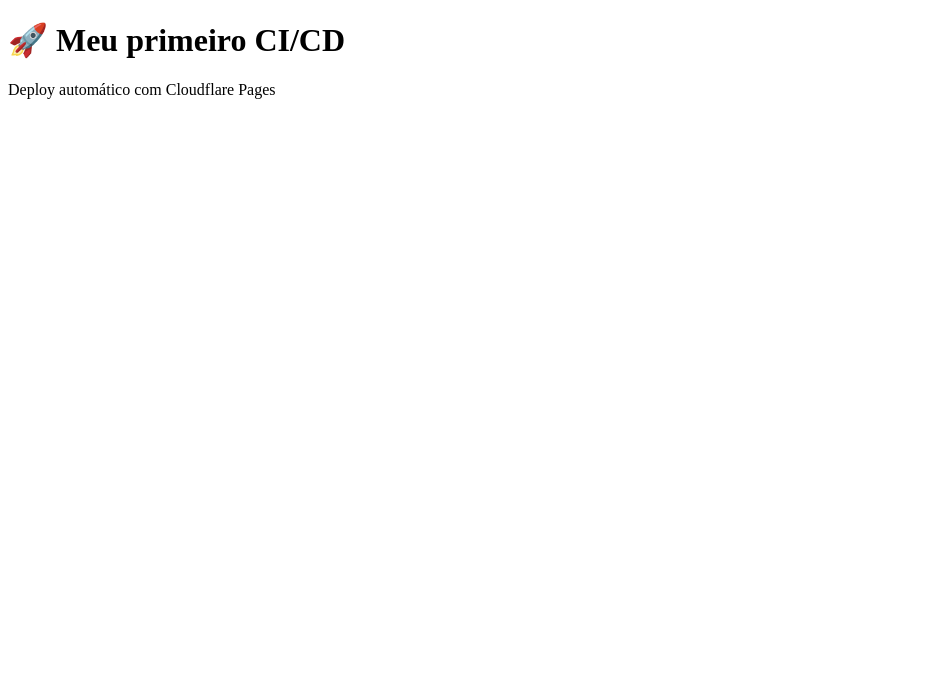
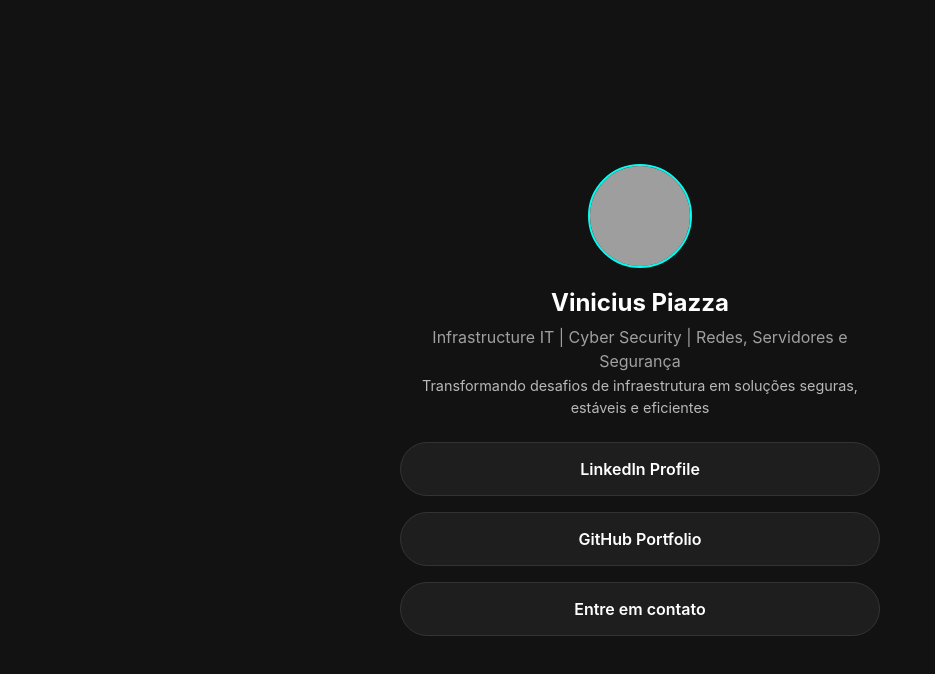
Before and after one commit to vinicius-piazza/meu-site-devops, a plain HTML site: page index.html in a window 1280 px wide. Shown: the whole page, without its empty margins (0-935 px from the left). Drawn offline with Linux system fonts and the light colour scheme; grey boxes are pictures that could not be loaded.

Commit message:
Atualizando meu site

```diff
--- a/index.html
+++ b/index.html
@@ -1,10 +1,117 @@
 <!DOCTYPE html>
-<html>
+<html lang="en">
 <head>
-<title>DevOps na prática</title>
+    <meta charset="UTF-8">
+    <meta name="viewport" content="width=device-width, initial-scale=1.0">
+    <title>My Personal Links</title>
+    <style>
+        /* Base styles */
+        body {
+            font-family: -apple-system, BlinkMacSystemFont, "Segoe UI", Roboto, Helvetica, Arial, sans-serif;
+            background-color: #121212;
+            color: #ffffff;
+            margin: 0;
+            padding: 40px 20px;
+            display: flex;
+            justify-content: center;
+            align-items: center;
+            min-height: 100vh;
+            box-sizing: border-box;
+        }
+
+        /* Container for the content */
+        .container {
+            width: 100%;
+            max-width: 480px;
+            text-align: center;
+        }
+
+        /* Profile image placeholder */
+        .profile-img {
+            width: 100px;
+            height: 100px;
+            border-radius: 50%;
+            background-color: #333;
+            margin-bottom: 16px;
+            object-fit: cover;
+            border: 2px solid #00fff2;
+        }
+
+        /* Name and Bio */
+        h1 {
+            font-size: 1.5rem;
+            margin: 0 0 8px 0;
+            font-weight: 700;
+        }
+
+        p {
+            font-size: 1rem;
+            color: #a0a0a0;
+            margin: 0 0 32px 0;
+        }
+
+        .bio {
+            line-height: 1.5;
+            margin: 0 0 24px 0;
+        }
+
+        .subtitle {
+            display: block;
+            font-size: 0.9rem;
+            color: #b8b8b8;
+            margin-top: 2px;
+        }
+
+        /* Links section */
+        .links-wrapper {
+            display: flex;
+            flex-direction: column;
+            gap: 16px;
+        }
+
+        /* Styled button link */
+        .link-btn {
+            display: block;
+            padding: 16px;
+            background-color: #1e1e1e;
+            color: #ffffff;
+            text-decoration: none;
+            border-radius: 30px;
+            font-size: 1rem;
+            font-weight: 600;
+            border: 1px solid #333;
+            transition: all 0.2s ease-in-out;
+        }
+
+        /* Hover animation */
+        .link-btn:hover {
+            background-color: #ffffff;
+            color: #121212;
+            transform: translateY(-2px);
+            box-shadow: 0 4px 12px rgba(255, 255, 255, 0.1);
+        }
+    </style>
 </head>
 <body>
-<h1>🚀 Meu primeiro CI/CD</h1>
-<p>Deploy automático com Cloudflare Pages</p>
+
+    <div class="container">
+        <!-- Profile Picture (Replace URL with your own image) -->
+        <img class="profile-img" src="https://media.licdn.com/dms/image/v2/D4D03AQHU1-2EE8MlvA/profile-displayphoto-shrink_400_400/B4DZcS4MWpIEAg-/0/1748368410908?e=1784764800&v=beta&t=-NNo3bf81Qw3F4BeU2xnX2EI05baMsN38aLrfG6LgxM" alt="Profile Picture">
+
+        <!-- Personal Info -->
+        <h1>Vinicius Piazza</h1>
+        <p class="bio">
+            Infrastructure IT | Cyber Security | Redes, Servidores e Segurança<br>
+            <span class="subtitle">Transformando desafios de infraestrutura em soluções seguras, estáveis e eficientes</span>
+        </p>
+
+        <!-- Personal Links -->
+        <div class="links-wrapper">
+            <a class="link-btn" href="https://www.linkedin.com/in/vinciuspiazza/" target="_blank">LinkedIn Profile</a>
+            <a class="link-btn" href="https://github.com/vinicius-piazza" target="_blank">GitHub Portfolio</a>
+            <a class="link-btn" href="mailto:vini.piazza21@gmail.com">Entre em contato</a>
+        </div>
+    </div>
+
 </body>
 </html>
```
